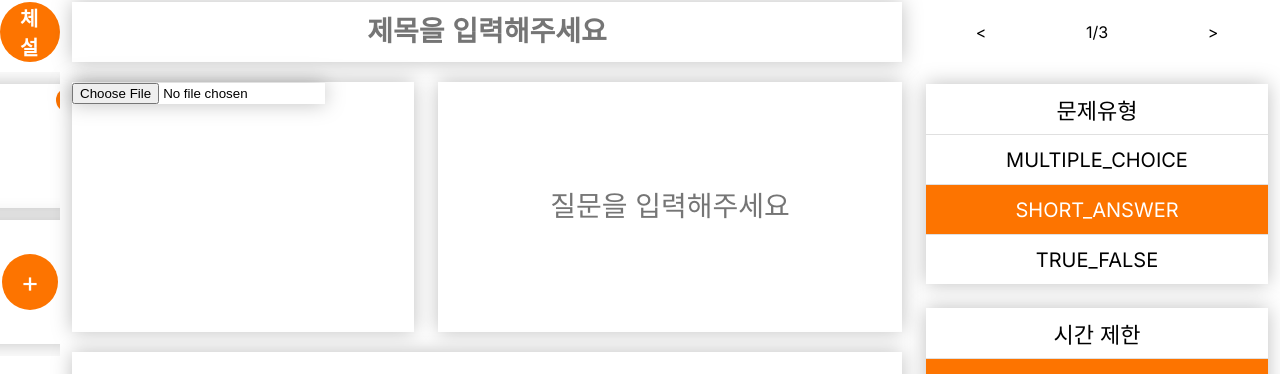
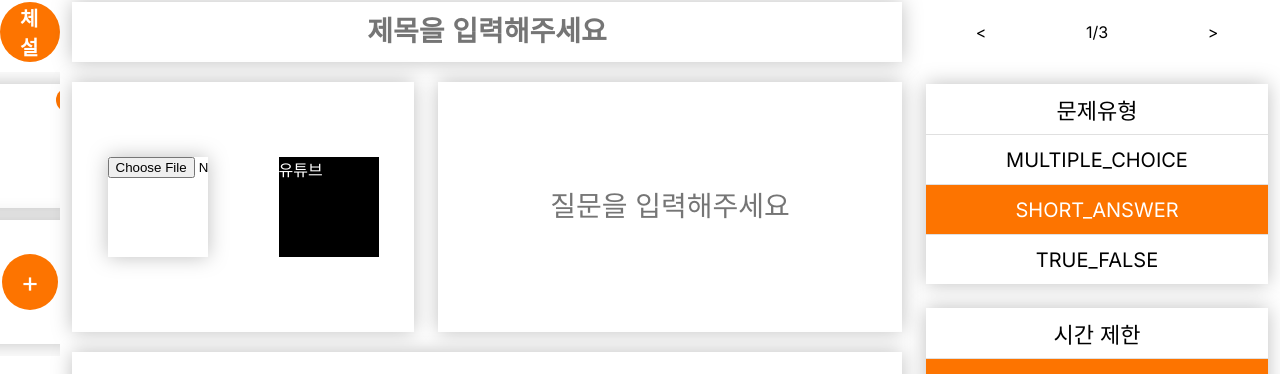
Before and after one commit to Team-Oriddle/oriddle-frontend, a Next.js app: page /quiz/create/1 in a window 1280 px wide. Shown: the part 108-482 px from the top of the page. Built offline with nearby package versions, Linux system fonts and the light colour scheme; no server answers.

Commit message:
feat : 퀴즈 생성시 유튜브 embed추가

```diff
--- a/next.config.js
+++ b/next.config.js
@@ -4,7 +4,8 @@ const nextConfig = {
     domains: [
       "source.unsplash.com",
       "test-oriddle-bucket.s3.ap-northeast-2.amazonaws.com",
-      'orridle.s3.ap-northeast-2.amazonaws.com'
+      'orridle.s3.ap-northeast-2.amazonaws.com',
+      'www.youtube.com'
     ],
   },
   compiler:{
--- a/src/features/ChooseQuizFromCreatePage/ui/ChooseQuizFromCreatePage.tsx
+++ b/src/features/ChooseQuizFromCreatePage/ui/ChooseQuizFromCreatePage.tsx
@@ -78,15 +78,20 @@ export const ChooseQuizFromCreatePage = ({quizList, onQuizSelect, onQuizDelete}:
           </EditQuizButton>
           <QuizImage>
             {
-              quiz?.source === '' ?
-              <div>{quiz?.description}</div>
+              quiz?.source === '' ? (
+                quiz?.sourceType === 'IMAGE' ? (
+                  <Image
+                  src={quiz?.source}
+                  alt="썸네일"
+                  layout="fill"
+                  objectFit="cover"
+                />
+                ) : (
+                  null
+                )
+              )
               :
-              <Image
-                src={quiz?.source}
-                alt="썸네일"
-                layout="fill"
-                objectFit="cover"
-              />
+              <div>유튜브</div>
             }
           </QuizImage>
         </QuizBox>
--- /dev/null
+++ b/src/features/EmbedYoutube/ui/EmbedYoutube.tsx
@@ -0,0 +1,109 @@
+import { use, useEffect, useState } from "react";
+import styled from "styled-components";
+
+export const EmbedYoutube = ({isOpen,  onClose, setSource, selectedQuiz}) => {
+  const [ inputYoutubeUrl, setInputYoutubeUrl ] = useState("")
+  const [ embedYoutubeUrl, setEmbedYoutubeUrl ] = useState("")
+  const [ isSetSource, setIsSetSource ] = useState(false)
+
+
+  //유튜브 넣을꺼라고 선택
+  //유튜브 링크 입력
+  //링크가 입력되면
+
+  useEffect(()=>{
+    if(!inputYoutubeUrl) return
+    setEmbedYoutubeUrl(extractYouTubeID(inputYoutubeUrl))
+  },[inputYoutubeUrl])
+
+
+  useEffect(()=>{
+    if(isSetSource) {
+      setSource(selectedQuiz, "sourceType" ,"VIDEO")
+      setIsSetSource(false)
+      setInputYoutubeUrl("")
+      onClose()
+    }
+  },[isSetSource])
+
+  const handlesetYoutubeUrl = () => {
+    if(inputYoutubeUrl === ""){
+      alert("유튜브 링크를 입력해주세요")
+      return
+    }
+    setSource(selectedQuiz, "source" ,`https://www.youtube.com/embed/${embedYoutubeUrl}`)
+    setIsSetSource(true);
+  }
+
+
+  function extractYouTubeID(url) {
+    const regex = /(?:v=|\/)([0-9A-Za-z_-]{11}).*/;
+    const match = url.match(regex);
+    return match ? match[1] : null;
+  }
+
+  if (!isOpen) return null;
+
+  return (
+    <ModalBackdrop onClick={onClose}>
+        <ModalBox onClick={e => e.stopPropagation()}>
+          유튜브 링크를 입력해주세요
+          <StyleInput type="text" value={inputYoutubeUrl} onChange={(e)=>setInputYoutubeUrl(e.target.value)}></StyleInput>
+          {
+            inputYoutubeUrl &&
+              <iframe
+                width="560"
+                height="315"
+                src={`https://www.youtube.com/embed/${embedYoutubeUrl}?autoplay=1`}
+                title="YouTube video player"
+                frameborder="0"
+                allow="accelerometer; autoplay; clipboard-write; encrypted-media; gyroscope; picture-in-picture; web-share"
+                referrerpolicy="strict-origin-when-cross-origin"
+                allowfullscreen
+              ></iframe>
+          }
+          <button onClick={handlesetYoutubeUrl} >확인</button>
+        </ModalBox>
+    </ModalBackdrop>
+  );
+};
+
+
+
+
+const ModalBackdrop = styled.div`
+position: fixed;
+top: 0;
+left: 0;
+right: 0;
+bottom: 0;
+background-color: rgba(0, 0, 0, 0.5);
+display: flex;
+align-items: center;
+justify-content: center;
+`;
+
+const ModalBox = styled.div`
+display: flex;
+flex-direction: column;
+justify-content: center;
+align-items: center;
+width: 700px;
+height: 500px;
+border-radius: 20px;
+background-color: white;
+filter: drop-shadow(0 0 10px rgba(0, 0, 0, 0.25));
+color: black;
+
+
+`;
+
+const StyleInput = styled.input`
+  height: 24px;
+  filter: drop-shadow(0 0 10px rgba(0, 0, 0, 0.25));
+  color: black;
+  background-color: white;
+  border: none;
+  text-align: center;
+  font-size: 20px;
+`;
--- a/src/pages/quiz_create/ui/QuizCreatePage.tsx
+++ b/src/pages/quiz_create/ui/QuizCreatePage.tsx
@@ -9,6 +9,7 @@ import axios from "axios";
 import { EditQuizSetting } from "@/features/EditQuizSetting/ui/EditQuizSetting";
 import { ChooseQuizEditPageNumber } from "@/features/ChooseQuizEditPageNumber/ui/ChooseQuizEditPageNumber";
 import { EditQuizInfo } from "@/features/EditQuizInfo/ui/EditQuizInfo";
+import { EmbedYoutube } from "@/features/EmbedYoutube/ui/EmbedYoutube";
 
 
 type QuizCreateProps = {
@@ -34,7 +35,7 @@ export const QuizCreatePage = ({ QuizGameId }: QuizCreateProps) => {
       description: "", // 문제 설명
       source: "", // 문제에 사용되는 이미지 URL
       type: "SHORT_ANSWER", // 문제 타입(QuestionType: MUTILPLE_CHOICE, SHORT_ANSWER, TRUE_FALSE)
-      sourceType: "IMAGE", // 문제의 소스 타입(QuestionSourceType)
+      sourceType: "", // 문제의 소스 타입(QuestionSourceType)
       timeLimit: 10, // 문제 제한 시간
       score: 10, // 정답자에게 부여할 점수
       answers: [""],
@@ -46,6 +47,12 @@ export const QuizCreatePage = ({ QuizGameId }: QuizCreateProps) => {
   const [description, setDescription] = useState<string>("");
   const [settingPage, setSettingPage] = useState<number>(1);//추후에 추가 설정을 위한 페이지
   const [ modalOpen, setModalOpen ] = useState<boolean>(false);
+  const [ youtubeModalOpen , setYoutubeModalOpen ] = useState<boolean>(false);
+  const [ youtubeEmbedUrl, setYoutubeEmbedUrl ] = useState<string>("");
+
+  const toggleYoutubeModal = () => {
+    setYoutubeModalOpen(!youtubeModalOpen);
+  }
 
   const handleNextPage = () => {
     setSettingPage((prevPage) => Math.min(prevPage + 1, 3));
@@ -73,7 +80,7 @@ export const QuizCreatePage = ({ QuizGameId }: QuizCreateProps) => {
         description: "", // 문제 설명
         source: "", // 문제에 사용되는 이미지 URL
         type: "SHORT_ANSWER", // 문제 타입(QuestionType: MUTILPLE_CHOICE, SHORT_ANSWER, TRUE_FALSE)
-        sourceType: "IMAGE", // 문제의 소스 타입(QuestionSourceType)
+        sourceType: "", // 문제의 소스 타입(QuestionSourceType)
         timeLimit: 10, // 문제 제한 시간
         score: 10, // 정답자에게 부여할 점수
         answers: [""],
@@ -268,12 +275,17 @@ export const QuizCreatePage = ({ QuizGameId }: QuizCreateProps) => {
         const data = await response.json();
         console.log(data);
         handleEditQuiz(selectedQuiz, "source", data.data.url);
+        handleEditQuiz(selectedQuiz, "sourceType", "IMAGE");
       } catch (error) {
         console.log(error);
       }
     };
     uploadImage();
   }, [img]);
+
+
+
+
 
   return (
     <Container>
@@ -302,15 +314,35 @@ export const QuizCreatePage = ({ QuizGameId }: QuizCreateProps) => {
           {/* TODO: EditQuiz로 feature 생성 */}
           <QuizContainer>
             <SourceInput>
-              {quizList[selectedQuiz]?.source === "" ? (
-                <ImageInput type="file" onChange={uploadingImage} />
-              ) : (
+              {quizList[selectedQuiz]?.sourceType !== "" ? (
+                quizList[selectedQuiz]?.sourceType === "image" ? (
                 <Image
                   src={quizList[selectedQuiz]?.source}
                   alt="썸네일"
                   layout="fill"
                   objectFit="cover"
                 />
+                ) : quizList[selectedQuiz]?.sourceType === "VIDEO" ? (
+                  <iframe
+                    width="350"
+                    height="250"
+                    src={quizList[selectedQuiz].source}
+                    title="YouTube video player"
+                    frameborder="0"
+                    allow="accelerometer; autoplay; clipboard-write; encrypted-media; gyroscope; picture-in-picture; web-share"
+                    referrerpolicy="strict-origin-when-cross-origin"
+                    allowfullscreen
+                  ></iframe>
+                ) : (
+                  null
+                  // TODO: 추후에 음악 추가
+                )
+                ) : (
+                <SourceTypeChoose>
+                  <ImageInput type="file" onChange={uploadingImage} />
+                  <YoutubeEmbedButton onClick={toggleYoutubeModal}>유튜브</YoutubeEmbedButton>
+                  {/* TODO: 유튜브 링크추가기능 */}
+                </SourceTypeChoose>
               )}
             </SourceInput>
             <QuizInput
@@ -352,7 +384,6 @@ export const QuizCreatePage = ({ QuizGameId }: QuizCreateProps) => {
           </OtherAnswerInput>
           {/* TODO: feature로 빼내기 */}
         </CenterBox>
-
         <RightBox>
             {/* <AnswerInput
               placeholder="설명을 입력해주세요"
@@ -393,10 +424,14 @@ export const QuizCreatePage = ({ QuizGameId }: QuizCreateProps) => {
             editDescription={setDescription}
             isOpen={modalOpen}
             onClose={toggleModal}>
-            <div>
-              ss
-            </div>
           </EditQuizInfo>
+          <EmbedYoutube
+            isOpen={youtubeModalOpen}
+            onClose={toggleYoutubeModal}
+            setSource={handleEditQuiz}
+            selectedQuiz={selectedQuiz}
+          >
+          </EmbedYoutube>
       </Wrapper>
     </Container>
   );
@@ -500,6 +535,10 @@ const SourceInput = styled.div`
   filter: drop-shadow(0 0 10px rgba(0, 0, 0, 0.25));
   background-color: white;
   margin-right: 24px;
+  display: flex;
+  flex-direction: row;
+  justify-content: center;
+  align-items: center;
 `;
 
 const AnswerInput = styled(StyleInput)`
@@ -574,7 +613,10 @@ const AnswerWrapper = styled.div`
   width: 100%;
 `;
 
-const ImageInput = styled(StyleInput)``;
+const ImageInput = styled(StyleInput)`
+  width: 100px;
+  height: 100px;
+`;
 
 const CreateQuizButton = styled.div`
   width: 100%;
@@ -595,3 +637,17 @@ const QuizListContainer = styled.div`
   flex-direction: column;
   align-items: center;
 `
+
+const SourceTypeChoose = styled.div`
+  width: 100%;
+  display: flex;
+  flex-direction: row;
+  justify-content: space-around;
+`
+
+const YoutubeEmbedButton = styled.div`
+  width: 100px;
+  height: 100px;
+  background-color: black;
+  color: white;
+`
```
Also changed, not shown: src/pages/quiz_game/ui/quizGamePage.tsx (+5 -2 lines), src/features/EmbedYoutube/index.ts (added).
